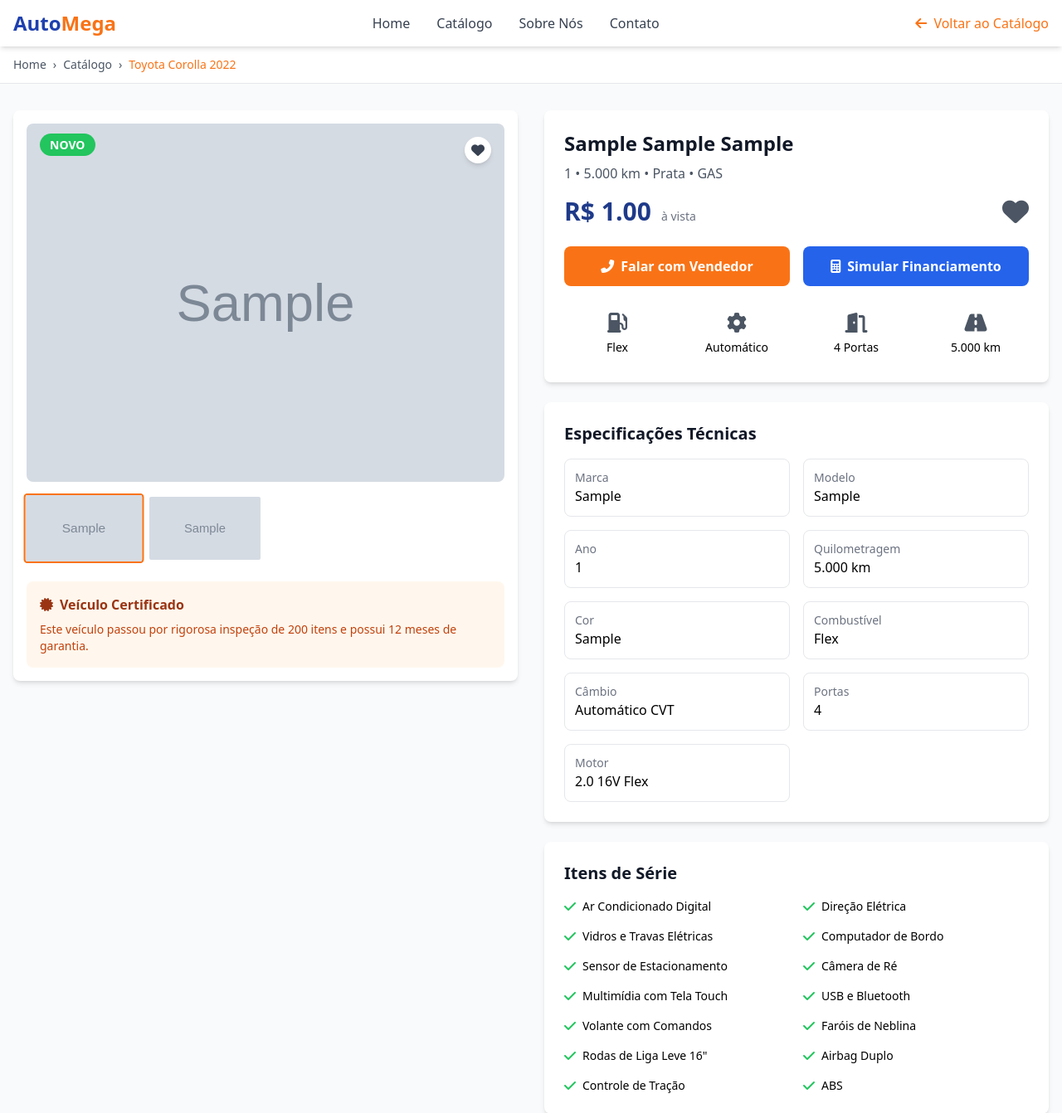
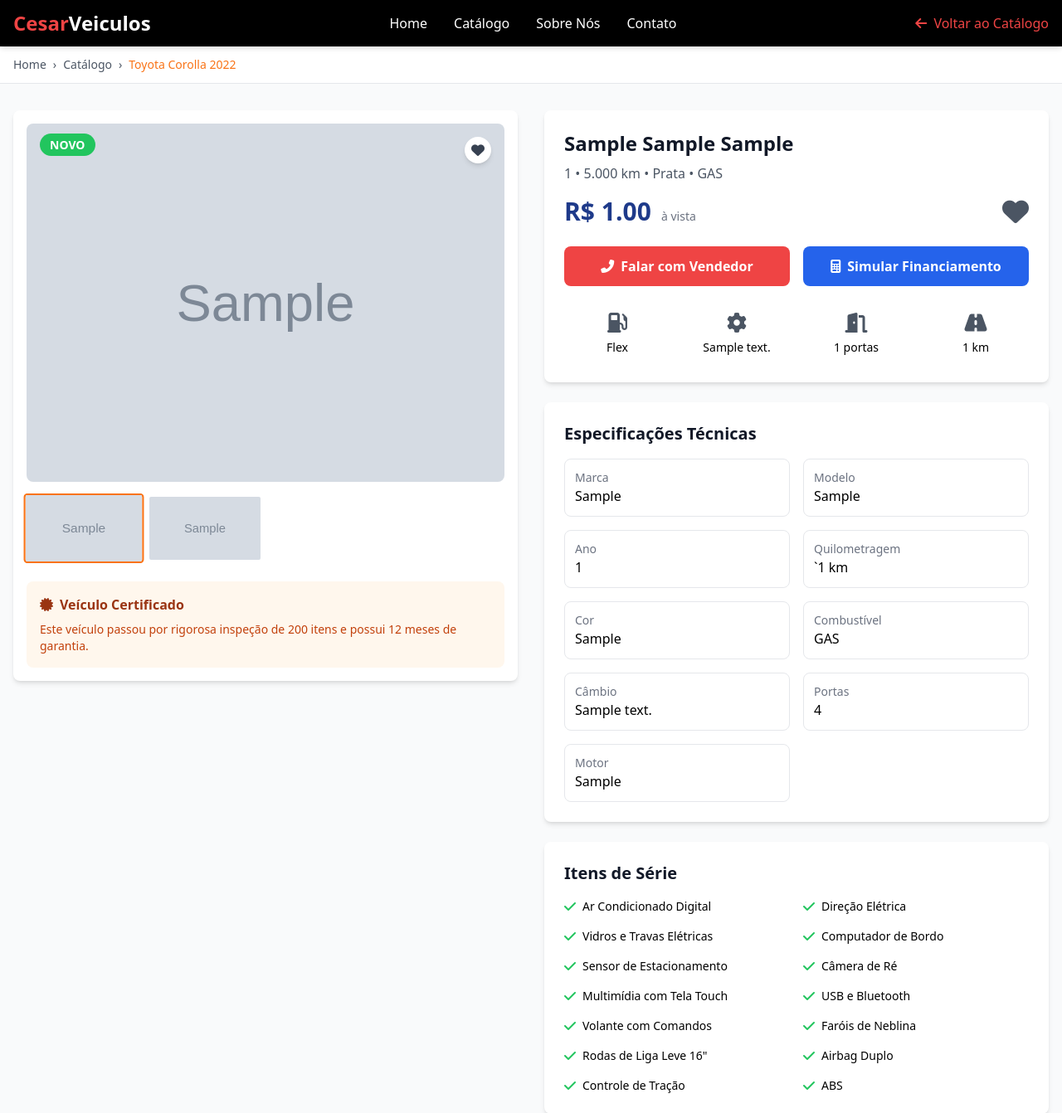
Before and after one commit to paulocjr1/loja-carros-django, a Django app: page /veiculos/1/ in a window 1280 px wide. Shown: the top 1342 px of the page at 83% size. Run offline with Django 5.2, Linux system fonts and the light colour scheme; tables that the repository leaves empty hold one stand-in row (values such as "Sample post"); grey boxes marked "Sample" are stand-in pictures; some libraries are stand-ins or nearby versions.

Commit message:
feat: Dinamiza template de detalhes do veiculo

```diff
--- a/catalogo/templates/catalogo/carro.html
+++ b/catalogo/templates/catalogo/carro.html
@@ -5,7 +5,7 @@
 <head>
     <meta charset="UTF-8">
     <meta name="viewport" content="width=device-width, initial-scale=1.0">
-    <title>Toyota Corolla 2022 - Cesar Veiculos</title>
+    <title>{{veiculo.marca}} {{veiculo.modelo}} {{veiculo.ano}} - Cesar Veiculos</title>
     <script src="https://cdn.tailwindcss.com"></script>
     <link rel="stylesheet" href="https://cdnjs.cloudflare.com/ajax/libs/font-awesome/6.4.0/css/all.min.css">
     <style>
@@ -31,19 +31,19 @@
 </head>
 <body class="bg-gray-50 font-sans">
     <!-- Header/Navigation -->
-    <header class="bg-white shadow-md sticky top-0 z-50">
+    <header class="bg-black shadow-md sticky top-0 z-50">
         <div class="container mx-auto px-4 py-3 flex justify-between items-center">
             <div class="flex items-center">
-                <a href="index.html" class="text-2xl font-bold text-blue-800">Auto<span class="text-orange-500">Mega</span></a>
+                <a href="index.html" class="text-2xl font-bold text-red-500">Cesar<span class="text-white">Veiculos</span></a>
             </div>
             <nav class="hidden md:flex space-x-8">
-                <a href="index.html#home" class="text-gray-700 hover:text-orange-500 font-medium">Home</a>
-                <a href="index.html#catalogo" class="text-gray-700 hover:text-orange-500 font-medium">Catálogo</a>
-                <a href="index.html#sobre" class="text-gray-700 hover:text-orange-500 font-medium">Sobre Nós</a>
-                <a href="index.html#contato" class="text-gray-700 hover:text-orange-500 font-medium">Contato</a>
+                <a href="index.html#home" class="text-white hover:text-red-500 font-medium">Home</a>
+                <a href="index.html#catalogo" class="text-white hover:text-red-500 font-medium">Catálogo</a>
+                <a href="index.html#sobre" class="text-white hover:text-red-500 font-medium">Sobre Nós</a>
+                <a href="index.html#contato" class="text-white hover:text-red-500 font-medium">Contato</a>
             </nav>
             <div class="flex items-center space-x-4">
-                <a href="index.html#catalogo" class="text-orange-500 hover:text-orange-600">
+                <a href="home" class="text-red-500 hover:text-orange-600">
                     <i class="fas fa-arrow-left mr-1"></i> Voltar ao Catálogo
                 </a>
             </div>
@@ -140,7 +140,7 @@
 
                     <!-- Action Buttons -->
                     <div class="grid grid-cols-1 sm:grid-cols-2 gap-4 mb-6">
-                        <button class="bg-orange-500 hover:bg-orange-600 text-white font-bold py-3 px-6 rounded-lg transition duration-300 flex items-center justify-center">
+                        <button class="bg-red-500 hover:bg-red-400 text-white font-bold py-3 px-6 rounded-lg transition duration-300 flex items-center justify-center">
                             <i class="fas fa-phone-alt mr-2"></i> Falar com Vendedor
                         </button>
                         <button class="bg-blue-600 hover:bg-blue-700 text-white font-bold py-3 px-6 rounded-lg transition duration-300 flex items-center justify-center">
@@ -156,15 +156,15 @@
                         </div>
                         <div class="p-2">
                             <i class="fas fa-cog text-2xl text-gray-600 mb-2"></i>
-                            <p class="text-sm font-medium">Automático</p>
+                            <p class="text-sm font-medium">{{veiculo.cambio}}</p>
                         </div>
                         <div class="p-2">
                             <i class="fas fa-door-open text-2xl text-gray-600 mb-2"></i>
-                            <p class="text-sm font-medium">4 Portas</p>
+                            <p class="text-sm font-medium">{{veiculo.portas}} portas</p>
                         </div>
                         <div class="p-2">
                             <i class="fas fa-road text-2xl text-gray-600 mb-2"></i>
-                            <p class="text-sm font-medium">5.000 km</p>
+                            <p class="text-sm font-medium">{{veiculo.quilometragem}} km</p>
                         </div>
                     </div>
                 </div>
@@ -188,7 +188,7 @@
                         </div>
                         <div class="specification-card p-3 rounded-lg border border-gray-200">
                             <p class="text-sm text-gray-500">Quilometragem</p>
-                            <p class="font-medium">5.000 km</p>
+                            <p class="font-medium">`{{veiculo.quilometragem}} km</p>
                         </div>
                         <div class="specification-card p-3 rounded-lg border border-gray-200">
                             <p class="text-sm text-gray-500">Cor</p>
@@ -196,11 +196,11 @@
                         </div>
                         <div class="specification-card p-3 rounded-lg border border-gray-200">
                             <p class="text-sm text-gray-500">Combustível</p>
-                            <p class="font-medium">Flex</p>
+                            <p class="font-medium">{{veiculo.tipo_combustivel}}</p>
                         </div>
                         <div class="specification-card p-3 rounded-lg border border-gray-200">
                             <p class="text-sm text-gray-500">Câmbio</p>
-                            <p class="font-medium">Automático CVT</p>
+                            <p class="font-medium">{{veiculo.cambio}}</p>
                         </div>
                         <div class="specification-card p-3 rounded-lg border border-gray-200">
                             <p class="text-sm text-gray-500">Portas</p>
@@ -208,7 +208,7 @@
                         </div>
                         <div class="specification-card p-3 rounded-lg border border-gray-200">
                             <p class="text-sm text-gray-500">Motor</p>
-                            <p class="font-medium">2.0 16V Flex</p>
+                            <p class="font-medium">{{veiculo.motor}}</p>
                         </div>
 
                     </div>
```
